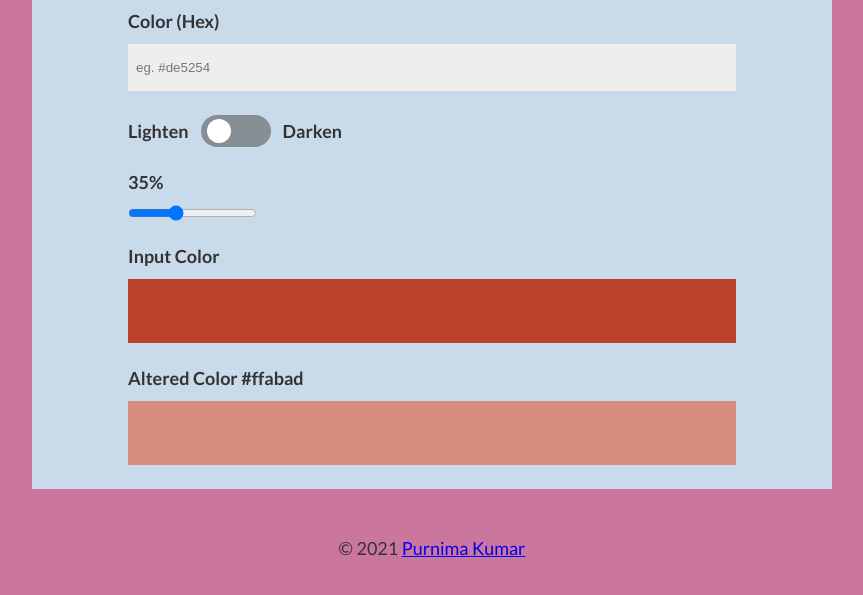
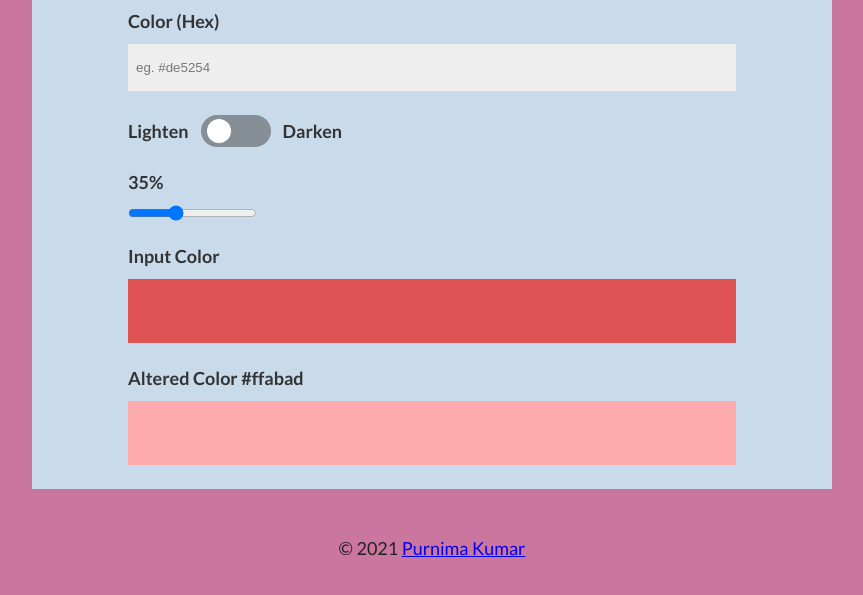
Before and after one commit to purnimakumarr/lighten-darken-color, a plain HTML site: page index.html in a window 1280 px wide. Shown: the part 161-756 px from the top of the page, without its empty margins (208-1071 px from the left). Drawn offline with Linux system fonts and the light colour scheme.

Commit message:
Update style.css

```diff
--- a/style.css
+++ b/style.css
@@ -150,7 +150,7 @@ main {
 
 .display-input-color {
   padding: 3.2rem 1.6rem;
-  background-color: #bc412b;
+  background-color: #de5254;
 }
 
 .display-altered-box {
@@ -164,7 +164,7 @@ main {
 
 .display-altered-color {
   padding: 3.2rem 1.6rem;
-  background-color: #d78d80;
+  background-color: #ffabad;
 }
 
 /**********************/
@@ -173,19 +173,19 @@ main {
 
 .gtihub-link:link,
 .gtihub-link:active {
-  color: inherit;
+  color: #222;
 }
 
 .github-link:hover,
 .github-link:visited {
-  color: inherit;
+  color: #222;
 }
 
 footer {
   text-align: center;
   font-size: 1.8rem;
   margin-bottom: 2.4rem;
-  color: #333;
+  color: #222;
 }
 
 /**********************/
```
